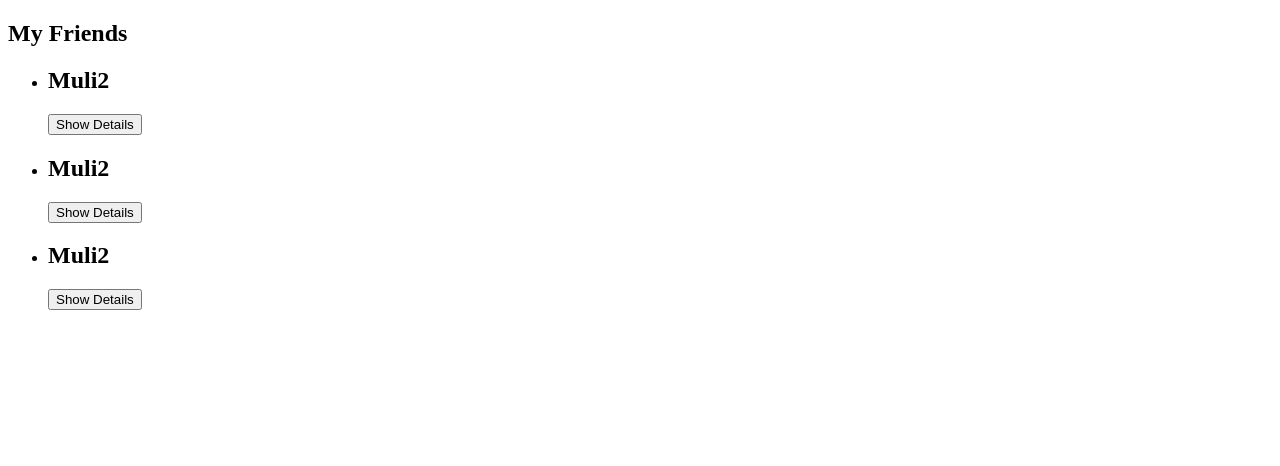
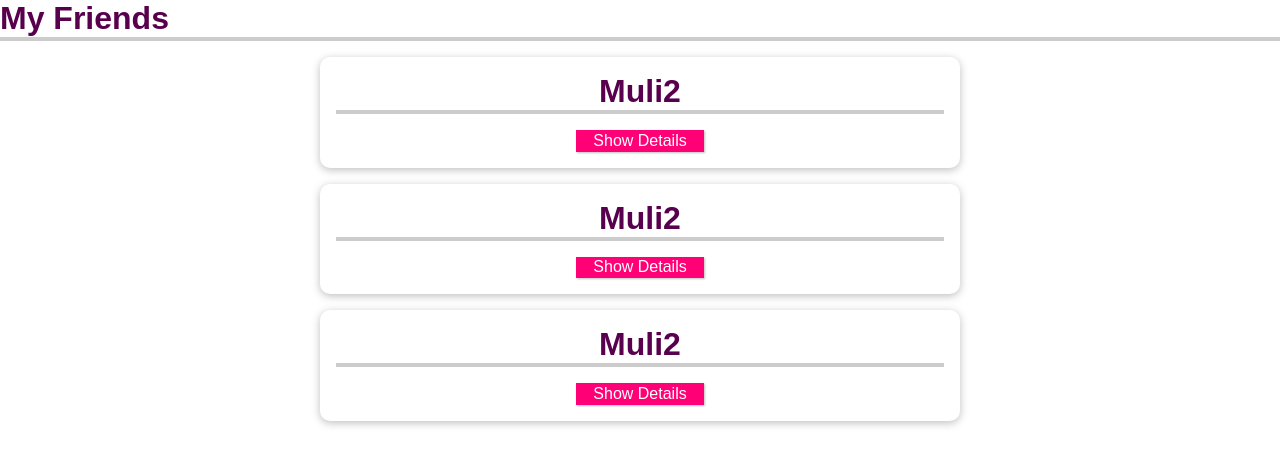
Before and after one commit to Collince-Okeyo/Vue, a Vue app: page / in a window 1280 px wide. Shown: the top 466 px of the page. Built offline with nearby package versions, Linux system fonts and the light colour scheme.

Commit message:
Added styling

```diff
--- a/src/App.vue
+++ b/src/App.vue
@@ -24,3 +24,69 @@ export default {
     // },
 };
 </script>
+
+<style>
+* {
+    box-sizing: border-box;
+}
+
+html {
+    font-family: 'Jost', sans-serif;
+}
+
+body {
+    margin: 0;
+}
+
+header {
+    box-shadow: 0 2px 8px rgba(0, 0, 0, 0.26);
+    margin: 3rem auto;
+    border-radius: 10px;
+    padding: 1rem;
+    background-color: #58004d;
+    color: white;
+    text-align: center;
+    width: 90%;
+    max-width: 40rem;
+}
+
+#app ul {
+    margin: 0;
+    padding: 0;
+    list-style: none;
+}
+
+#app li {
+    box-shadow: 0 2px 8px rgba(0, 0, 0, 0.26);
+    margin: 1rem auto;
+    border-radius: 10px;
+    padding: 1rem;
+    text-align: center;
+    width: 90%;
+    max-width: 40rem;
+}
+
+#app h2 {
+    font-size: 2rem;
+    border-bottom: 4px solid #ccc;
+    color: #58004d;
+    margin: 0 0 1rem 0;
+}
+
+#app button {
+    font: inherit;
+    cursor: pointer;
+    border: 1px solid #ff0077;
+    background-color: #ff0077;
+    color: white;
+    padding: 0.05rem 1rem;
+    box-shadow: 1px 1px 2px rgba(0, 0, 0, 0.26);
+}
+
+#app button:hover,
+#app button:active {
+    background-color: #ec3169;
+    border-color: #ec3169;
+    box-shadow: 1px 1px 4px rgba(0, 0, 0, 0.26);
+}
+</style>
```
